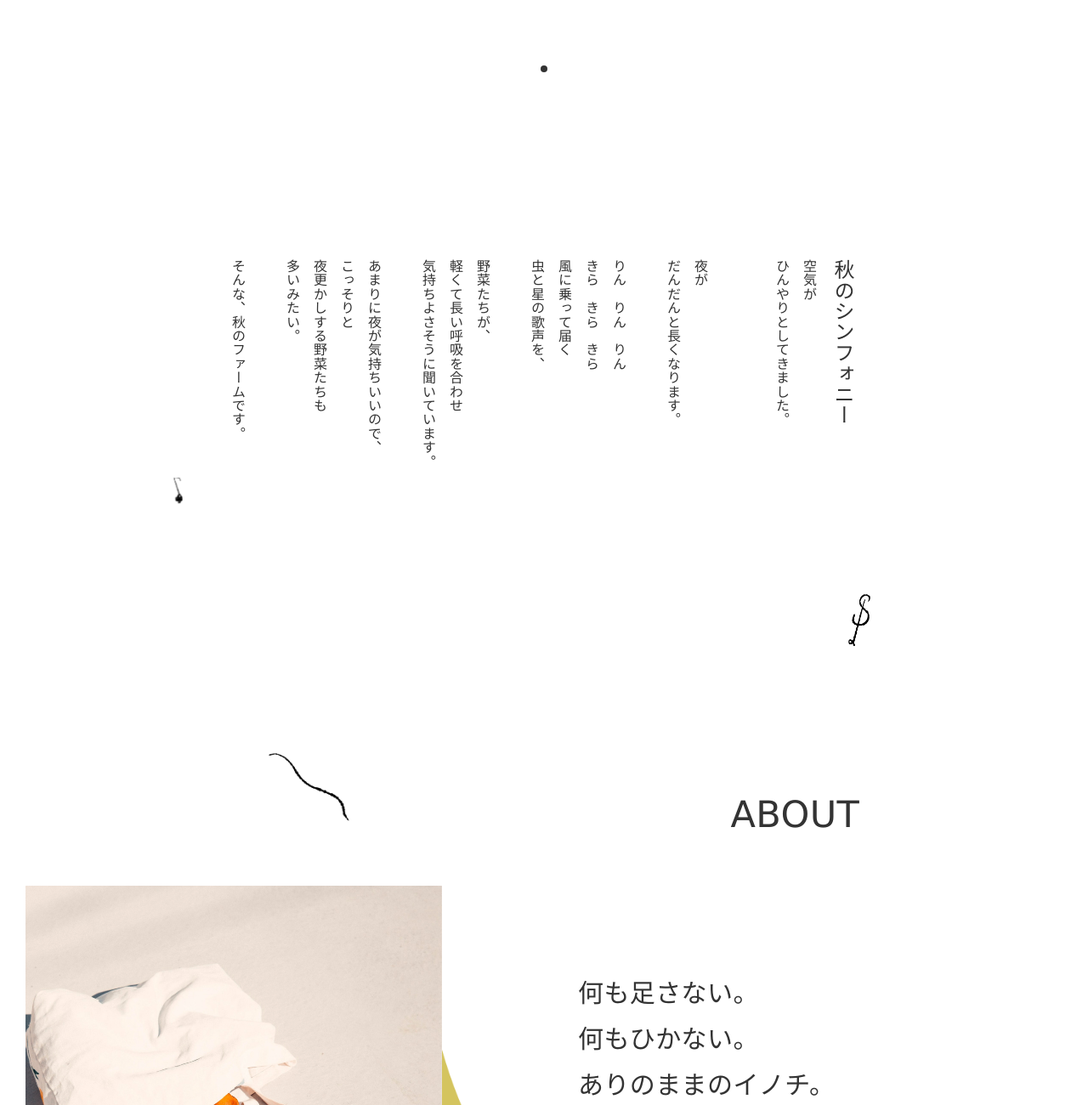
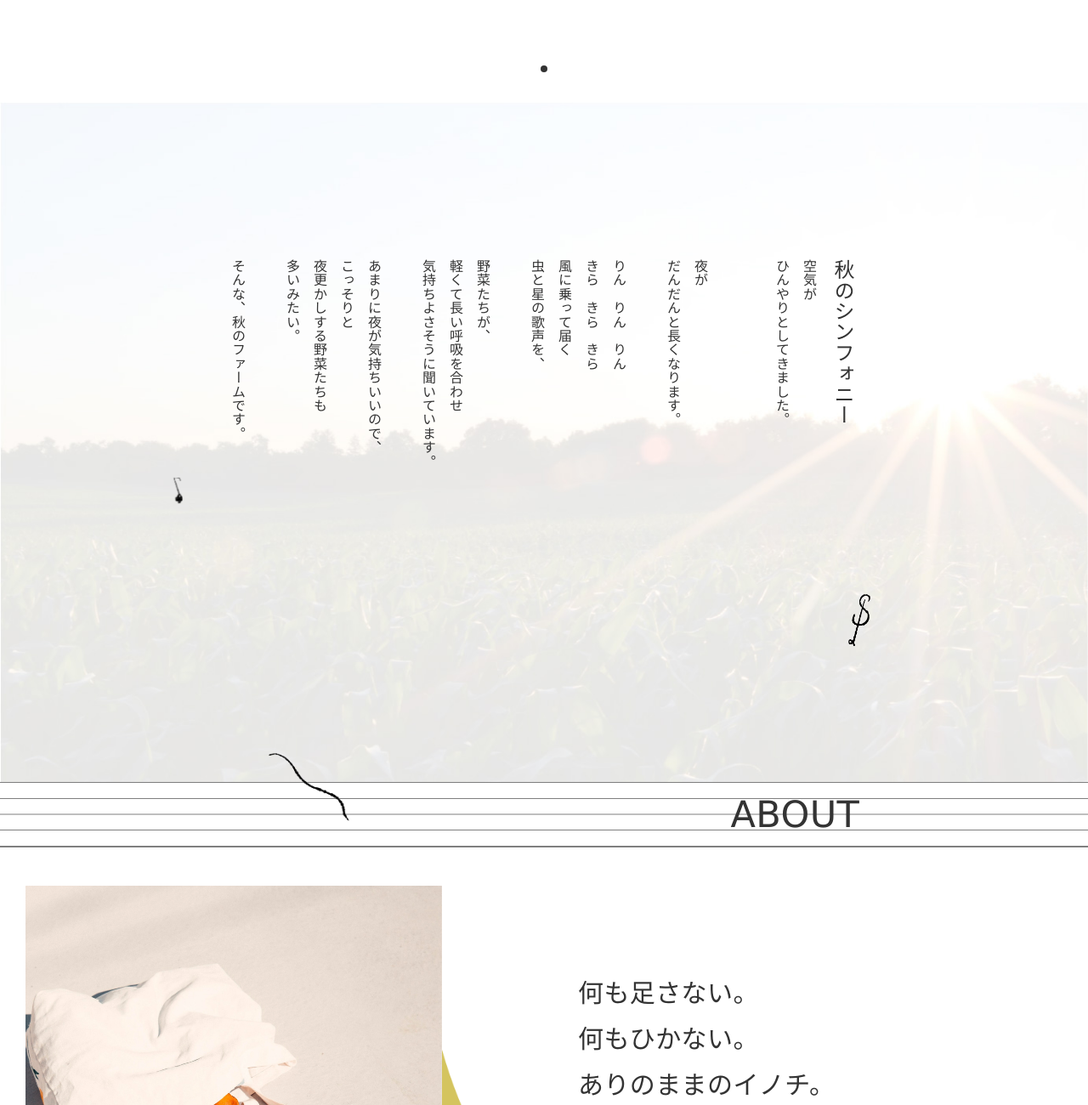
Before and after one commit to hitomizatou/yasai, a plain HTML site: page index.html in a window 1280 px wide. Shown: the part 680-1980 px from the top of the page at 85% size. Drawn offline with nearby package versions, Linux system fonts and the light colour scheme.

Commit message:
Add files via upload

```diff
--- a/css/style.css
+++ b/css/style.css
@@ -21,7 +21,7 @@ h2 {
 /* 各セクションヘッダー共通の五線譜背景 */
 
 .header-bg {
-  background-image: url(img/gosenhu.png);
+  background-image: url(../img/gosenhu.png);
 }
 
 /* コンテンツ幅の指定 */
@@ -207,7 +207,7 @@ header h1 {
 .concept-wrapper {
   width: 100%;
   height: 100vh;
-  background-image: url(img/top-image_bg.jpg);
+  background-image: url(../img/top-image_bg.jpg);
   background-repeat: no-repeat;
   background-size: cover;
   position: relative;
@@ -1079,7 +1079,7 @@ footer {
 }
 
 .footer-bg {
-  background-image: url(img/footer-ground.png);
+  background-image: url(../img/footer-ground.png);
   width: 100%;
   height: 185px;
   display: flex;
```
